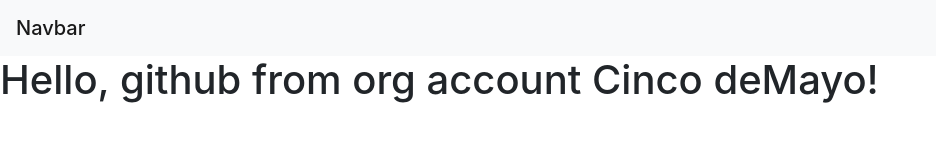
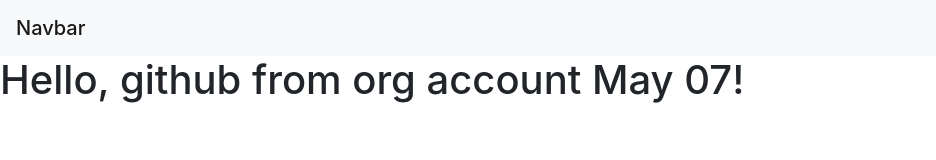
Before and after one commit to larryfantmo/edxwebDemo, a plain HTML site: page index.html in a window 1280 px wide. Shown: the whole page, without its empty margins (0-936 px from the left). Drawn offline with nearby package versions, Linux system fonts and the light colour scheme.

Commit message:
Update index.html

```diff
--- a/index.html
+++ b/index.html
@@ -14,7 +14,7 @@
     <nav class="navbar navbar-light bg-light">
   <span class="navbar-brand mb-0 h1">Navbar</span>
 </nav>
-    <h1>Hello, github from org account Cinco deMayo!</h1>
+    <h1>Hello, github from org account May 07!</h1>
 
     <!-- Optional JavaScript -->
     <!-- jQuery first, then Popper.js, then Bootstrap JS -->
```
